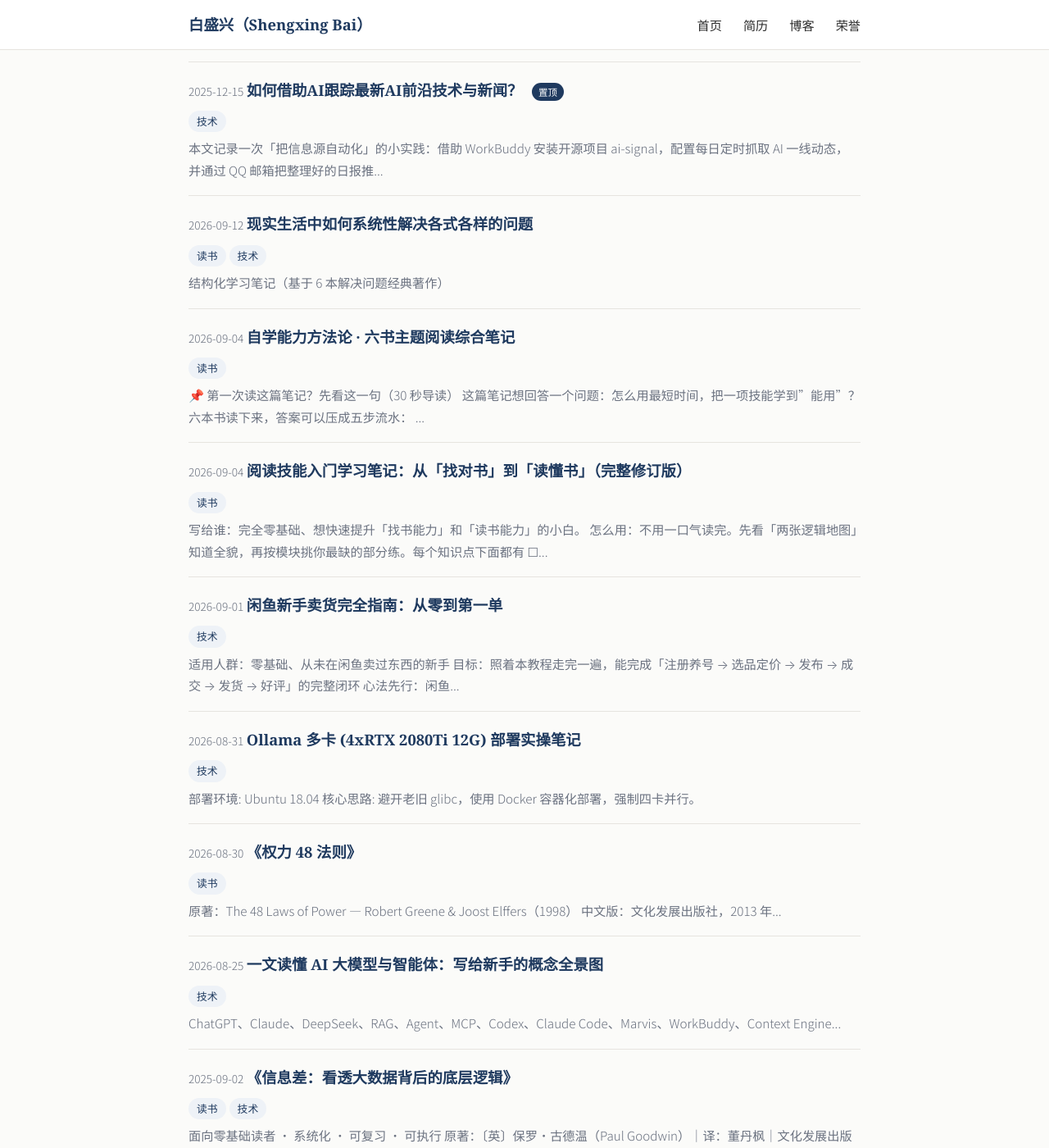
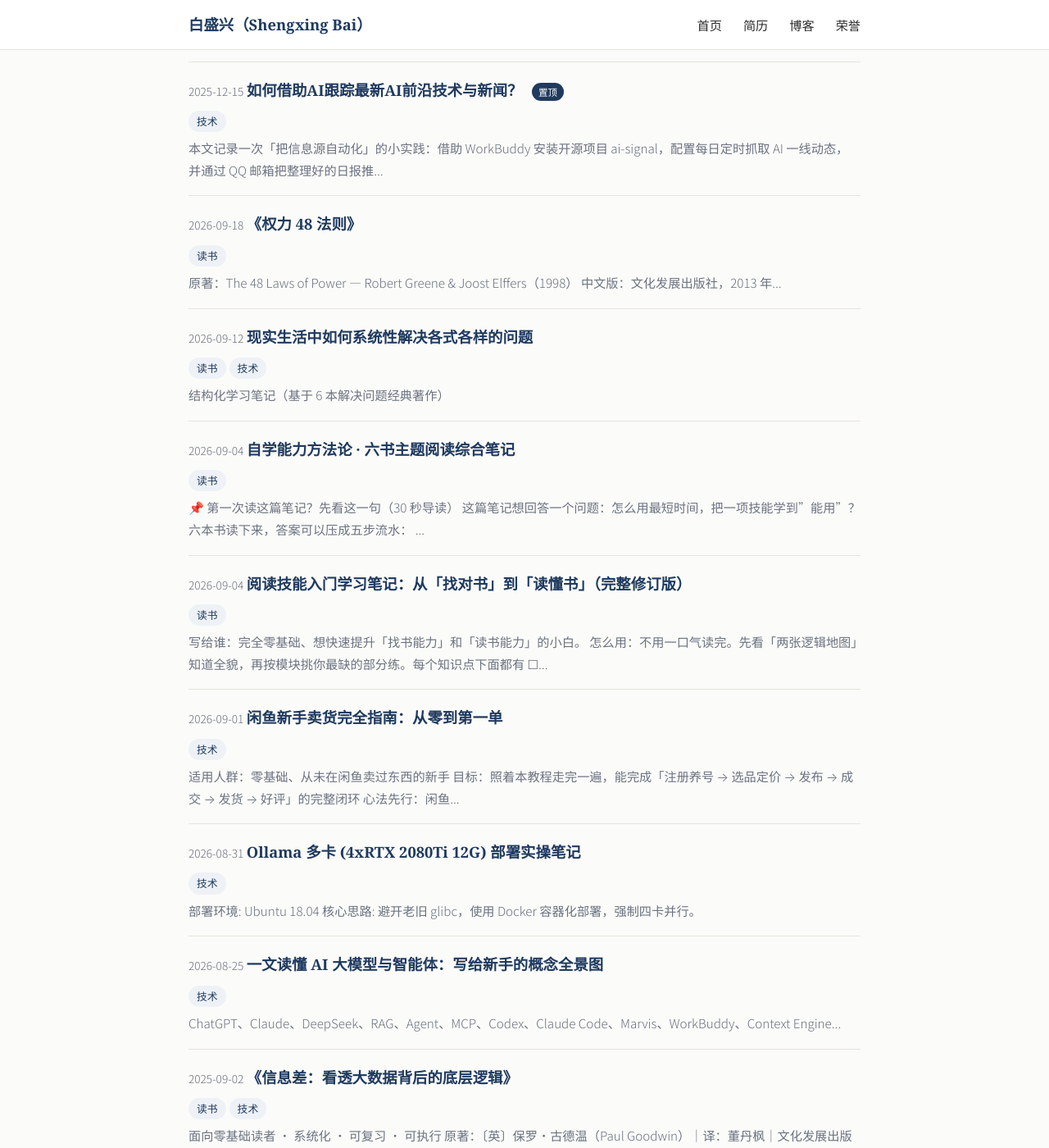
Before and after one commit to shengxingbai/shengxingbai.github.io, a Jekyll site: the page built from blog.html, in a window 1280 px wide and 1400 px high, scrolled down 356 px. Shown: the whole window at 82% size. Built offline with Jekyll 4.4.1, drawn with Linux system fonts in a browser that asks for light colours.

Commit message:
fix: 《权力 48 法则》发布日期改为 2026-09-18（排列表最前）

```diff
--- a/_posts/2026-09-18-R48power.md
+++ b/_posts/2026-09-18-R48power.md
@@ -1,7 +1,7 @@
 ---
 layout: post
 title: "《权力 48 法则》"
-date: 2026-08-30
+date: 2026-09-18
 categories: [读书]
 ---
 
```
